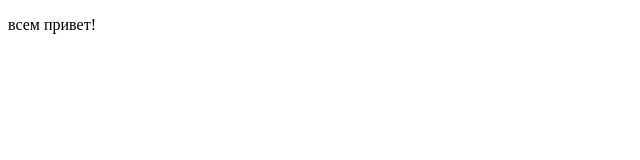
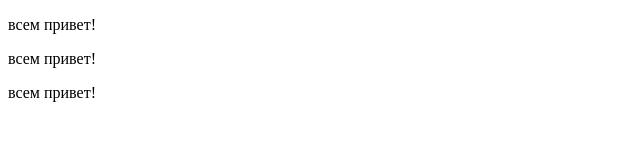
Before and after one commit to AlekseyGon4arov/first-project, a plain HTML site: page index.html in a window 1280 px wide. Shown: the whole page, without its empty margins (0-640 px from the left). Drawn offline with Linux system fonts and the light colour scheme.

Commit message:
добавил строки

```diff
--- a/index.html
+++ b/index.html
@@ -8,5 +8,8 @@
 </head>
 <body>
   <p class="color">всем привет!</p>
+  <p class="color">всем привет!</p>
+  <p class="color">всем привет!</p>
+
 </body>
 </html>
```
